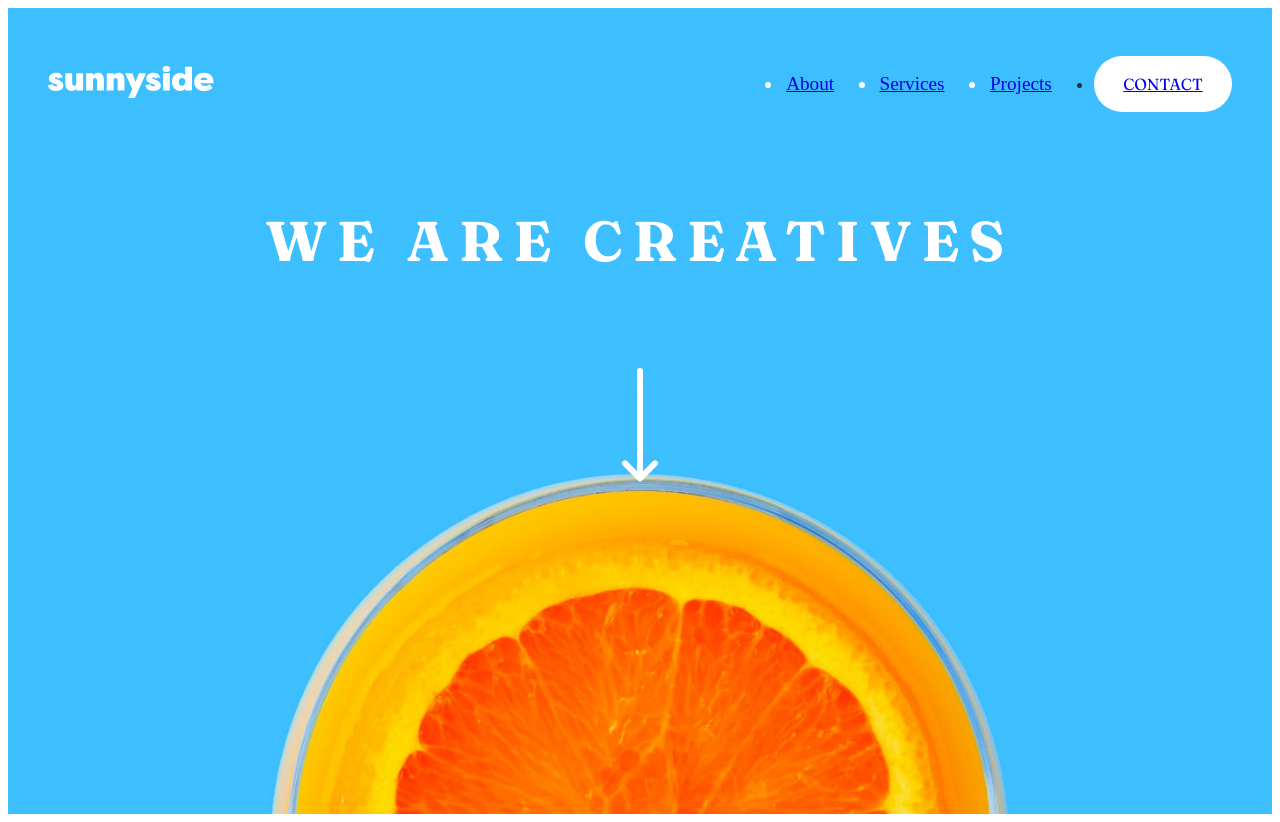
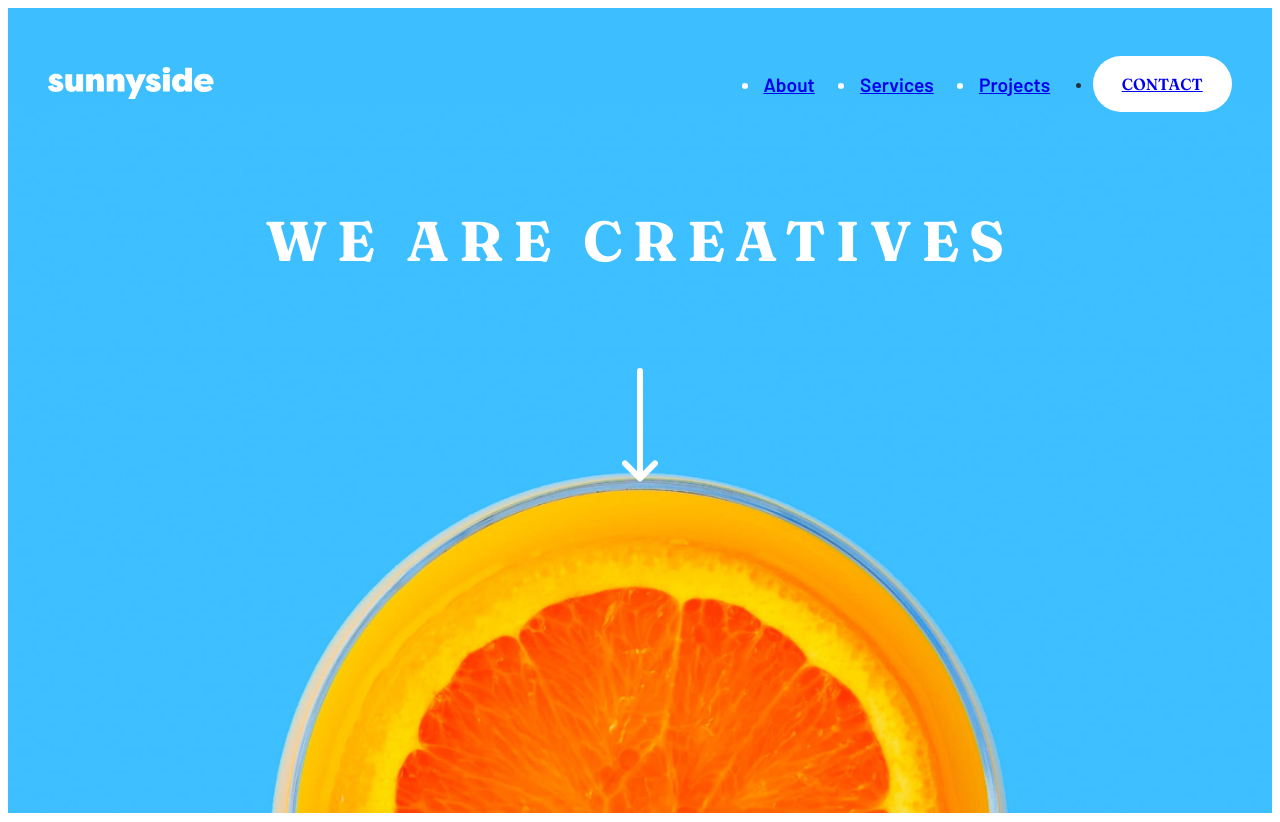
Before and after one commit to ihccenen/sunnyside-agency-landing-page, a Next.js app: page / in a window 1280 px wide. Built offline with nearby package versions, Linux system fonts and the light colour scheme.

Commit message:
Added font

```diff
--- a/app/layout.tsx
+++ b/app/layout.tsx
@@ -1,9 +1,12 @@
+import { Barlow } from 'next/font/google';
 import './globals.css';
 
 export const metadata = {
   title: 'Sunnyside Agency Landing Page',
   description: 'Generated by create next app',
 };
+
+const barlow = Barlow({ weight: '600', subsets: ['latin'] });
 
 export default function RootLayout({
   children,
@@ -12,7 +15,9 @@ export default function RootLayout({
 }) {
   return (
     <html lang="en">
-      <body>{children}</body>
+      <body className={barlow.className}>
+        {children}
+      </body>
     </html>
   );
 }
```
